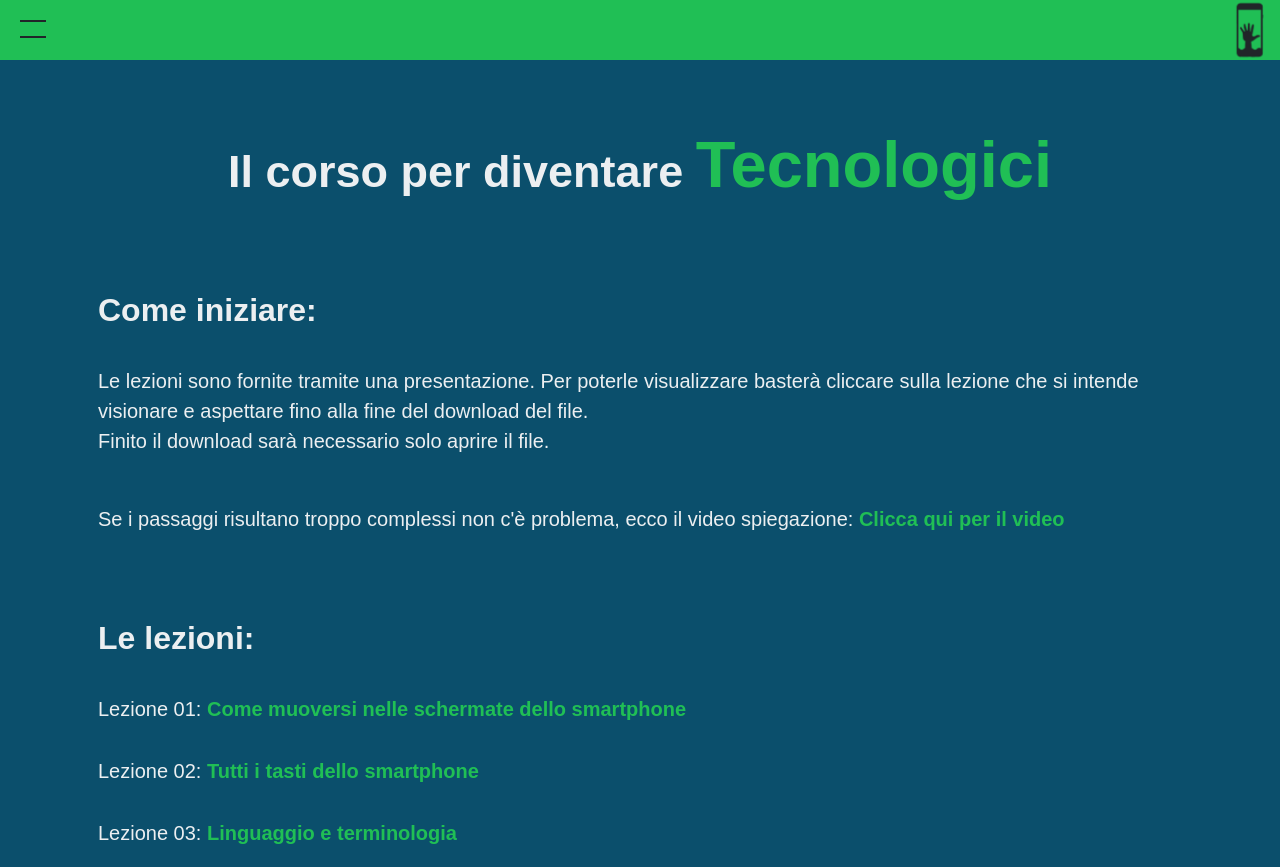
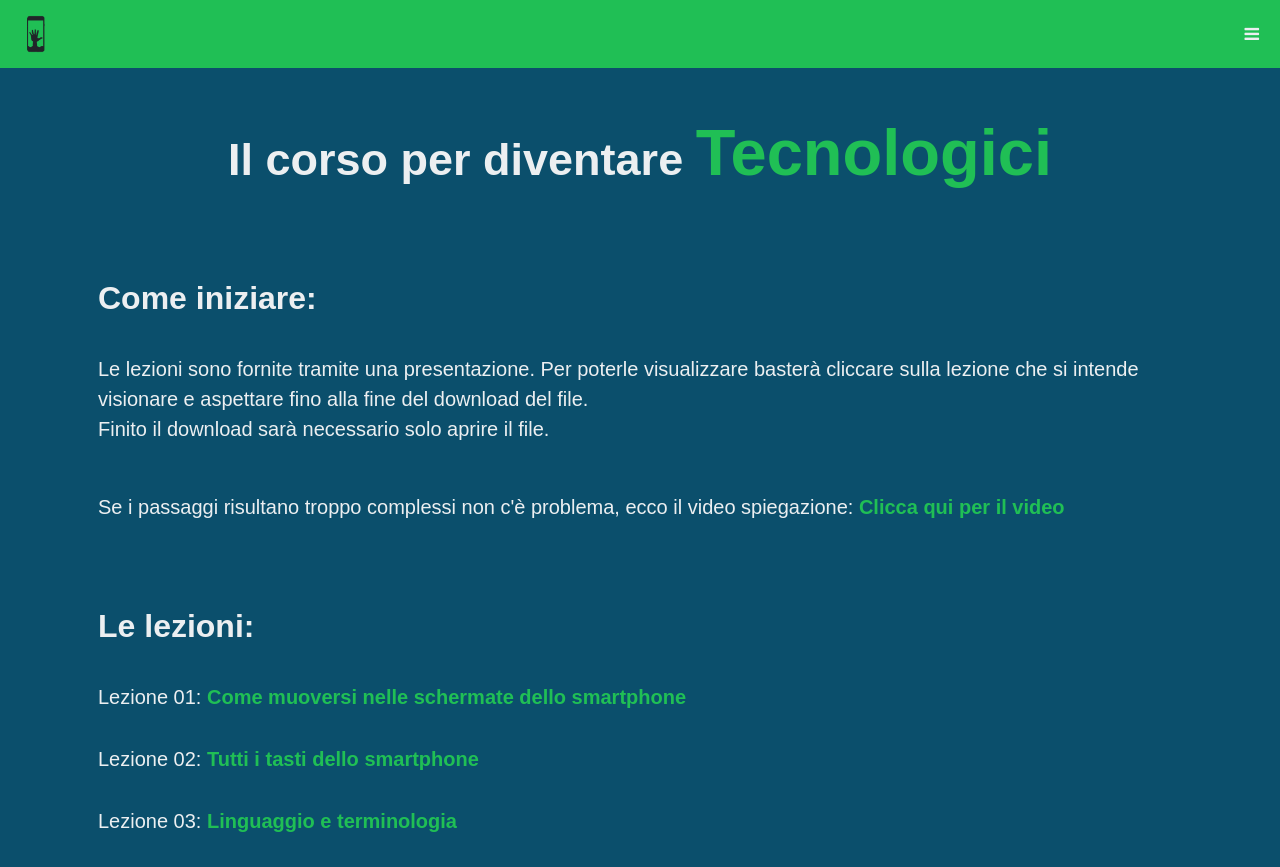
Before and after one commit to DiventareTecnologici/DiventareTecnologici, a plain HTML site: page index.html in a window 1280 px wide. Shown: the top 867 px of the page. Drawn offline with nearby package versions, Linux system fonts and the light colour scheme.

Commit message:
fixes last problem
fixes last problem

```diff
--- a/index.html
+++ b/index.html
@@ -10,24 +10,28 @@
     <title>Diventare Tecnologici</title>
 </head>
 <body class="bg-blue">
-    <nav class="bg-green position-fixed"></nav>
-    <div class="hamburger-menu ">
-        <input id="menu__toggle" type="checkbox" />
-        <label class="menu__btn" for="menu__toggle">
-            <span></span>
-        </label>
+    <nav class="position-fixed w-100 bg-green t-0">
+        <link rel="stylesheet" href="https://cdnjs.cloudflare.com/ajax/libs/font-awesome/4.7.0/css/font-awesome.min.css">
 
-        <ul class="menu__box">
-            <li><a class="menu__item" href="index.html">Home</a></li>
-            <li><a class="menu__item" href="#">L'idea</a></li>
-            <li><a class="menu__item" href="#">Come iniziare</a></li>
-            <li><a class="menu__item" href="#lezioni">Le lezioni</a></li>
-            <li><a class="menu__item" href="#contatti">Contatti</a></li>
-        </ul>
-        <img src="navBar logo.png" class="position-fixed end-0 top-0" width="60px">
-    </div>
+        <!-- Top Navigation Menu -->
+        <div class="topnav">
+            <a href="index.html" class="active"><img src="navBar logo.png" alt="" width="40px"></a>
+            <!-- Navigation links (hidden by default) -->
+            <div id="myLinks">
+                <a href="index.html">Home</a>
+                <a href="#">Come iniziare</a>
+                <a href="#lezioni">Le lezioni</a>
+                <a href="#contatti">Contatti</a>
+            </div>
+            <!-- "Hamburger menu" / "Bar icon" to toggle the navigation links -->
+            <a href="javascript:void(0);" class="icon" onclick="myFunction()">
+                <i class="fa fa-bars"></i>
+            </a>
+        </div>
+    </nav>
 
-    <div class="container">
+
+    <div class="container pt-5">
         <div class="mt-5 p-2 title fw-bold text-neutral">Il corso per diventare <span class="text-green">Tecnologici</span></div>
 
         <div class="p-3 text-neutral fw-bold mt-5 fs-2">Come iniziare:</div>
@@ -35,8 +39,8 @@
         <p class="text-neutral p-3 fs-5">Se i passaggi risultano troppo complessi non c'è problema, ecco il video spiegazione: <a href="">Clicca qui per il video</a></p>
 
         <div class="p-3 text-neutral fw-bold mt-5 fs-2" id="lezioni">Le lezioni: </div>
-        <div class="text-neutral p-3 fs-5">Lezione 01: <a href="https://download1078.mediafire.com/bqjy2gsnwgqg/lrebx4lyx9at3s7/Lezione01.pdf">Come muoversi nelle schermate dello smartphone</a></div>
-        <div class="text-neutral p-3 fs-5">Lezione 02: <a href="https://download849.mediafire.com/cabwfo7ftjig/ocp4uoz0xt5hhcj/Lezioni+02.pdf">Tutti i tasti dello smartphone</a></div>
+        <div class="text-neutral p-3 fs-5">Lezione 01: <a href="https://download1078.mediafire.com/92b9ig91ce6g/lrebx4lyx9at3s7/Lezione01.pdf">Come muoversi nelle schermate dello smartphone</a></div>
+        <div class="text-neutral p-3 fs-5">Lezione 02: <a href="https://download2283.mediafire.com/ico3ldkh77ag/ocp4uoz0xt5hhcj/Lezioni+02.pdf">Tutti i tasti dello smartphone</a></div>
         <div class="text-neutral p-3 fs-5">Lezione 03: <a href="https://download1585.mediafire.com/g03nx5gc3d4g/uz2zxz14cqpes7d/Lezioni+03.pdf">Linguaggio e terminologia</a></div>
 
         <div>
@@ -80,5 +84,6 @@
         </div>
 
     </div>
+    <script src="javascript.js"></script>
 </body>
 </html>
--- /dev/null
+++ b/javascript.js
@@ -0,0 +1,8 @@
+function myFunction() {
+    var x = document.getElementById("myLinks");
+    if (x.style.display === "block") {
+      x.style.display = "none";
+    } else {
+      x.style.display = "block";
+    }
+  }
--- a/navBar.css
+++ b/navBar.css
@@ -1,94 +1,34 @@
-#menu__toggle {
-  opacity: 0;
+/* Style the navigation menu */
+.topnav {
+  overflow: hidden;
+  background-color: #212529;
+  position: relative;
 }
-#menu__toggle:checked + .menu__btn > span {
-  transform: rotate(45deg);
+
+/* Hide the links inside the navigation menu (except for logo/home) */
+.topnav #myLinks {
+  display: none;
 }
-#menu__toggle:checked + .menu__btn > span::before {
-  top: 0;
-  transform: rotate(0deg);
+
+/* Style navigation menu links */
+.topnav a {
+  color: #ECEFF1;
+  padding: 14px 16px;
+  text-decoration: none;
+  font-size: 17px;
+  display: block;
 }
-#menu__toggle:checked + .menu__btn > span::after {
-  top: 0;
-  transform: rotate(90deg);
-}
-#menu__toggle:checked ~ .menu__box {
-  left: 0 !important;
-}
-.menu__btn {
-  position: fixed;
-  top: 20px;
-  left: 20px;
-  width: 26px;
-  height: 26px;
-  cursor: pointer;
-  z-index: 1;
-}
-.menu__btn > span,
-.menu__btn > span::before,
-.menu__btn > span::after {
+
+/* Style the hamburger menu */
+.topnav a.icon {
   display: block;
   position: absolute;
-  width: 100%;
-  height: 2px;
-  background-color: #212529;
-  transition-duration: .25s;
-
+  right: 5px;
+  top: 8px;
 }
 
-.menu__btn > span::before {
-  content: '';
-  top: 0px;
+/* Style the active link (or home/logo) */
+.active {
+  background-color: #20BF55;
+  color: #ECEFF1;
 }
-.menu__btn > span::after {
-  content: '';
-  top: 16px;
-}
-.menu__box {
-  display: block;
-  position: fixed;
-  top: 0;
-  left: -100%;
-  width: 300px;
-  height: 100%;
-  margin: 0;
-  padding: 80px 0;
-  list-style: none;
-  background-color: #ECEFF1;
-  box-shadow: 2px 2px 6px rgba(0, 0, 0, .4);
-  transition-duration: .25s;
-}
-.menu__item {
-  display: block;
-  padding: 12px 24px;
-  color: #212529;
-  font-family: 'Roboto', sans-serif;
-  font-size: 20px;
-  font-weight: 600;
-  text-decoration: none;
-  transition-duration: .25s;
-}
-.menu__item:hover {
-  background-color: #CFD8DC;
-}
-.hamburger-menu{
-  line-height: 60px;
-}
-nav{
-  height: 60px;
-  width: 100%;
-}
-
-/* pc */
-@media screen and (min-width: 601px) {
-  .hamburger-menu > span{
-    font-size: 20px;
-  }
-}
-
-/* mobile */
-@media screen and (max-width: 600px) {
-  .hamburger-menu > span{
-    font-size: 19px;
-  }
-}
--- a/style.css
+++ b/style.css
@@ -51,6 +51,7 @@ ul{
 
 body {
   font-family: "Poppins", sans-serif;
+  overflow-x: hidden;
 }
 @media screen and (min-width: 601px) {
     .title{
@@ -74,3 +75,7 @@ body {
         font-size: 45px;
     }
 }
+
+nav{
+    top: 0;
+}
```
